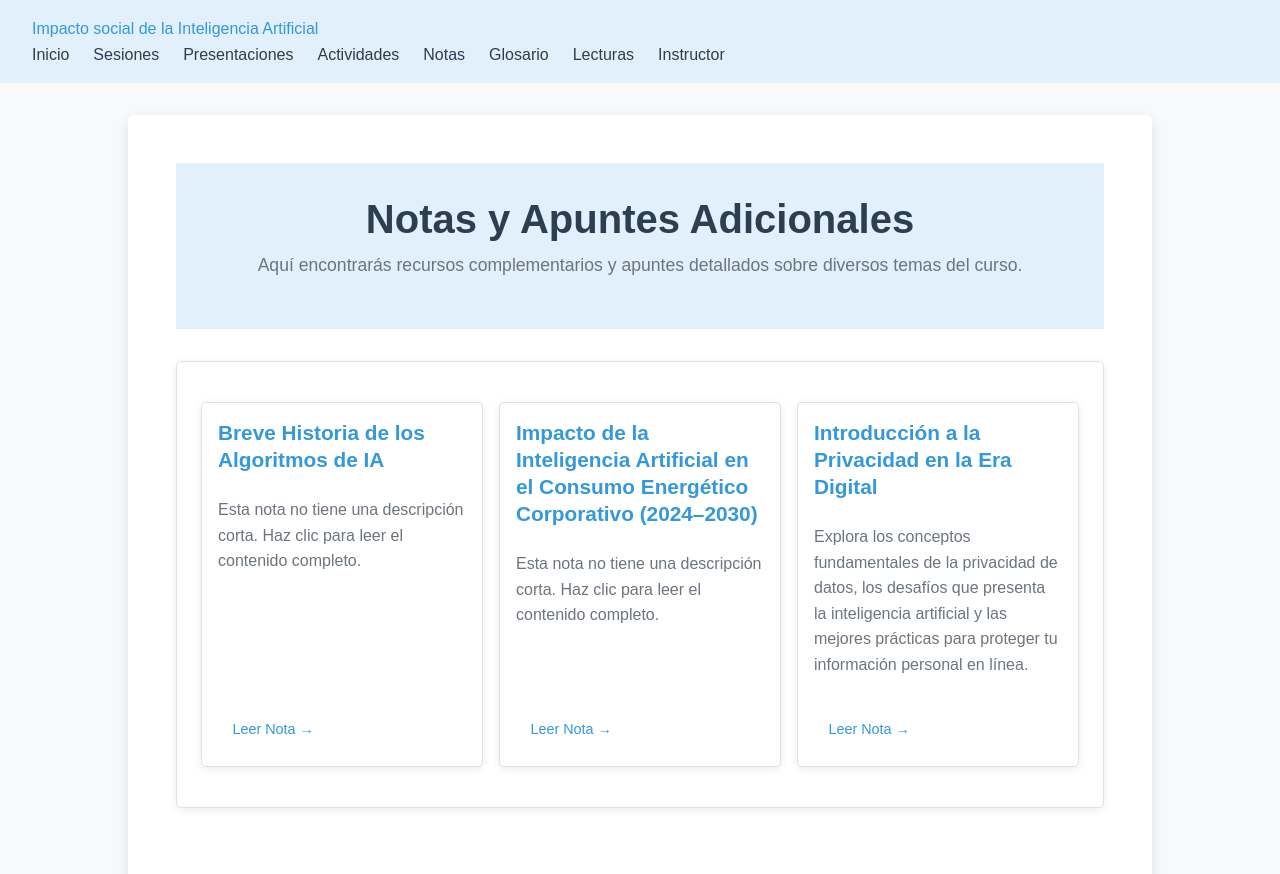
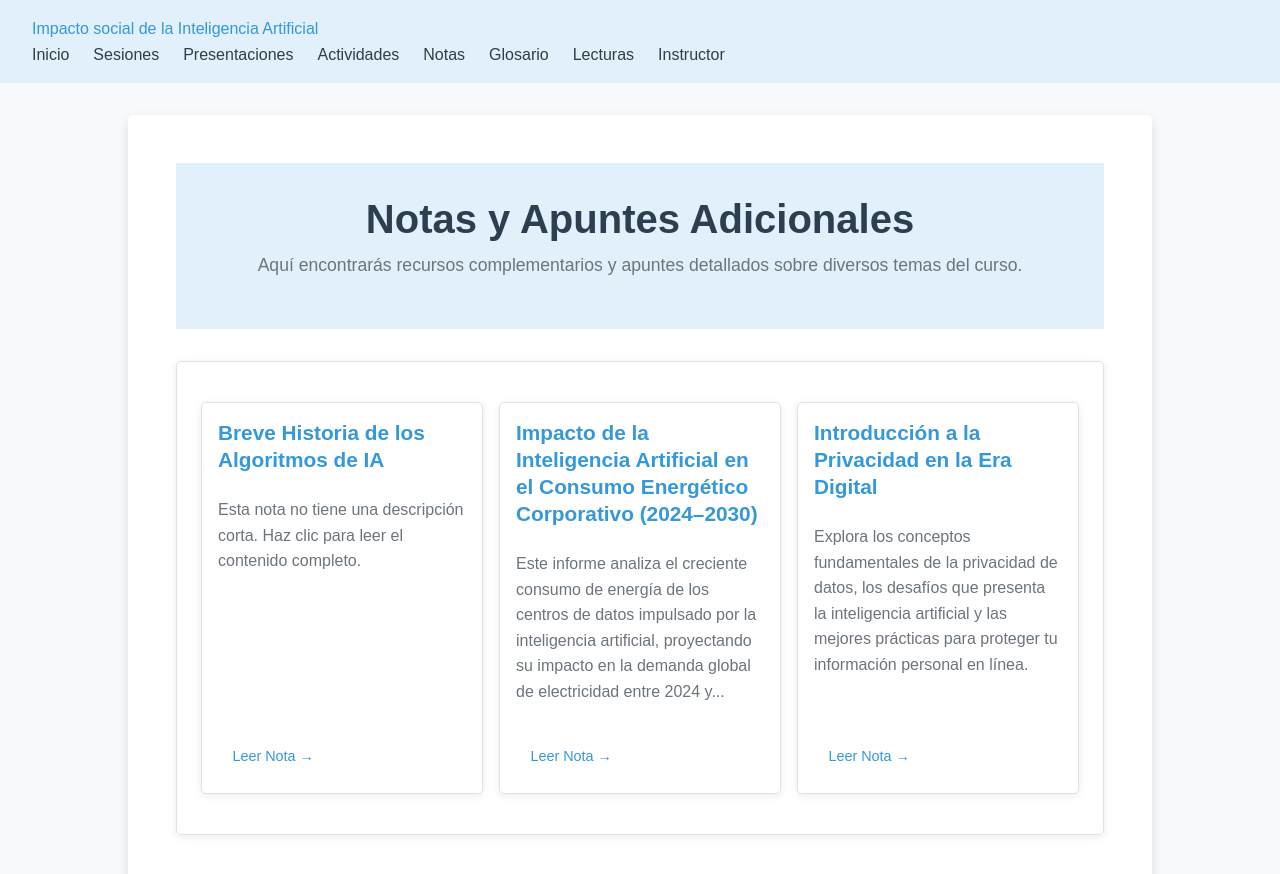
Before and after one commit to ArnulfoPerez/impacto_ai, a Jekyll site: the page built from notas.md, in a window 1280 px wide and 900 px high. Shown: the top 874 px of the window. Built offline with Jekyll 4.4.1, drawn with Linux system fonts in a browser that asks for light colours; part of the change alters nothing that is shown.

Commit message:
Update informe_IA_consumo_energetico.md
testing

```diff
--- a/_notes/informe_IA_consumo_energetico.md
+++ b/_notes/informe_IA_consumo_energetico.md
@@ -1,8 +1,27 @@
 ---
 layout: note
 title: Impacto de la Inteligencia Artificial en el Consumo Energético Corporativo (2024–2030)
+description: Este informe analiza el creciente consumo de energía de los centros de datos impulsado por la inteligencia artificial, proyectando su impacto en la demanda global de electricidad entre 2024 y 2030, y destacando la necesidad de políticas sostenibles.
+id: consumo-2024-2030
+introduction: |
+  El rápido avance y la adopción masiva de la inteligencia artificial están provocando un aumento significativo en el consumo energético global, con los centros de datos como principales impulsores de esta demanda. Este informe analiza las tendencias y proyecciones de dicho consumo entre 2024 y 2030, evaluando las implicaciones para la sostenibilidad y la infraestructura energética mundial.
 order: 3
 date: 2024-07-01
+main_points: |
+  * **Aumento de la Demanda de Energía**: El consumo de electricidad de los centros de datos, impulsado por la IA, se duplicará para 2030, ejerciendo una presión   considerable sobre la infraestructura energética global.
+  * **Concentración Geográfica**: La demanda de energía de la IA se concentra en regiones clave, como EE. UU. y China, lo que crea cuellos de botella en las redes   eléctricas locales.
+  * **Innovación en Eficiencia**: Para mitigar el impacto, el sector está invirtiendo en chips y tecnologías de refrigeración más eficientes, así como en la optimización de algoritmos.
+  * **Desafíos en la Red**: Un porcentaje significativo de nuevos proyectos de centros de datos podría retrasarse debido a la insuficiente capacidad de la red eléctrica.
+  * **La IA como Solución Sostenible**: La propia IA puede ser utilizada para optimizar las redes, mejorar la eficiencia energética en edificios e industrias y facilitar la integración de energías renovables.
+  * **Necesidad de Planificación**: Se requiere una colaboración estratégica entre gobiernos y empresas para planificar la inversión en energías limpias y la modernización de las redes.
+conclusion: |
+  - La IA representa una **doble cara energética**: aumenta el consumo, pero también permite eficiencias.
+  - Las empresas deben equilibrar el crecimiento de IA con **estrategias de sostenibilidad**, como energías renovables y optimización inteligente.
+  - Es crucial monitorear y regular el crecimiento energético de la IA para evitar impactos negativos en la red eléctrica y el medio ambiente.
+references: |
+  - [IEA – Data Centres and Energy Use](https://www.iea.org/reports/data-centres-and-data-transmission-networks)
+  - [McKinsey – AI and Energy Demand](https://www.mckinsey.com/capabilities/sustainability/our-insights/ai-and-energy-demand)
+  - [IEEE – AI Energy Efficiency Research](https://ieeexplore.ieee.org)
 author: Microsoft copilot
 tags:
   - Inteligencia Artificial
@@ -66,19 +85,3 @@ El crecimiento acelerado de la inteligencia artificial (IA), especialmente en ce
 - **Tecnología y Nube**: Mayor consumo energético por IA.
 - **Salud y Retail**: Crecimiento notable en aplicaciones de IA.
 - **Sector Energético**: Uso eficiente de IA para optimización de redes.
-
----
-
-## ✅ Conclusiones
-
-- La IA representa una **doble cara energética**: aumenta el consumo, pero también permite eficiencias.
-- Las empresas deben equilibrar el crecimiento de IA con **estrategias de sostenibilidad**, como energías renovables y optimización inteligente.
-- Es crucial monitorear y regular el crecimiento energético de la IA para evitar impactos negativos en la red eléctrica y el medio ambiente.
-
----
-
-## 🔗 Fuentes y Lecturas Recomendadas
-
-- [IEA – Data Centres and Energy Use](https://www.iea.org/reports/data-centres-and-data-transmission-networks)
-- [McKinsey – AI and Energy Demand](https://www.mckinsey.com/capabilities/sustainability/our-insights/ai-and-energy-demand)
-- [IEEE – AI Energy Efficiency Research](https://ieeexplore.ieee.org)
```
